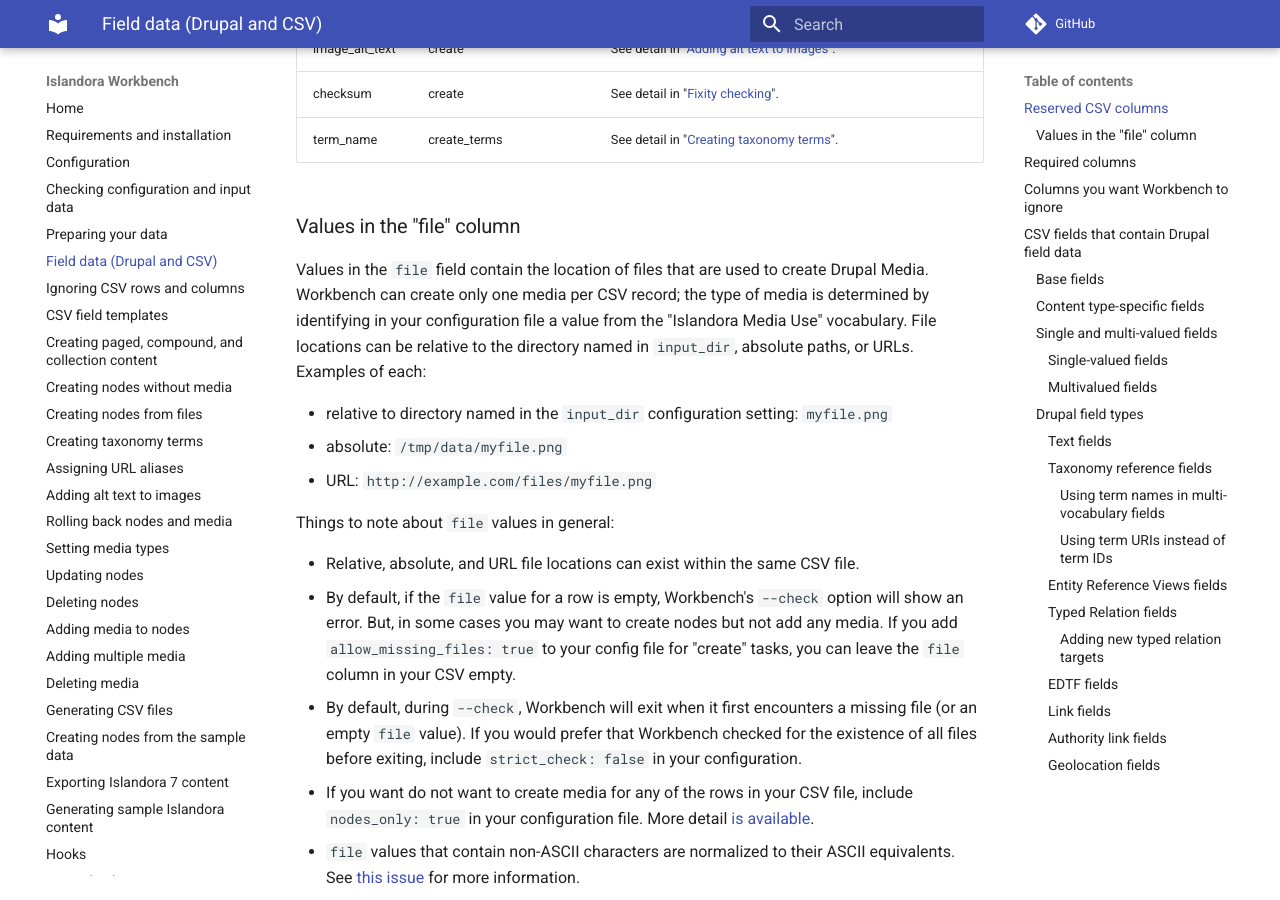
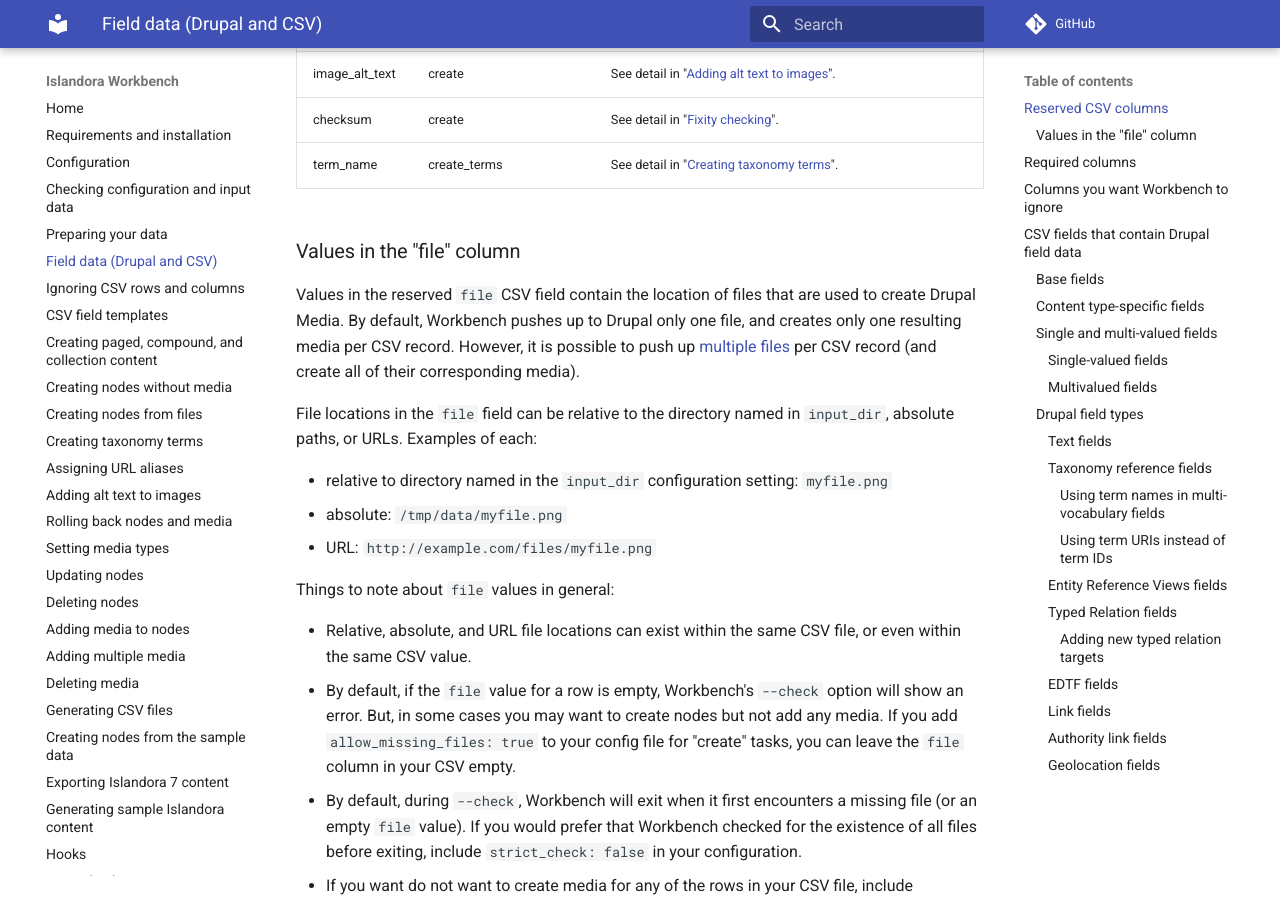
Before and after one commit to mjordan/islandora_workbench_docs, an MkDocs documentation site: the page built from docs/fields.md, in a window 1280 px wide and 900 px high, scrolled down 1453 px. Built offline with MkDocs 1.6.1 and Material for MkDocs 9.7.7, drawn with Linux system fonts in a browser that asks for light colours; comment, search, counter and statistics services are not loaded; some of the changed text lies outside the part shown.

Commit message:
Updates on values in the reserved 'file' CSV column.

```diff
--- a/docs/fields.md
+++ b/docs/fields.md
@@ -27,7 +27,9 @@
 
 ### Values in the "file" column
 
-Values in the `file` field contain the location of files that are used to create Drupal Media. Workbench can create only one media per CSV record; the type of media is determined by identifying in your configuration file a value from the "Islandora Media Use" vocabulary. File locations can be relative to the directory named in `input_dir`, absolute paths, or URLs. Examples of each:
+Values in the reserved `file` CSV field contain the location of files that are used to create Drupal Media. By default, Workbench pushes up to Drupal only one file, and creates only one resulting media per CSV record. However, it is possible to push up [multiple files](/islandora_workbench_docs/adding_multiple_media/) per CSV record (and create all of their corresponding media).
+
+File locations in the `file` field can be relative to the directory named in `input_dir`, absolute paths, or URLs. Examples of each:
 
 * relative to directory named in the `input_dir` configuration setting: `myfile.png`
 * absolute: `/tmp/data/myfile.png`
@@ -35,7 +37,7 @@
 
 Things to note about `file` values in general:
 
-* Relative, absolute, and URL file locations can exist within the same CSV file.
+* Relative, absolute, and URL file locations can exist within the same CSV file, or even within the same CSV value.
 * By default, if the `file` value for a row is empty, Workbench's `--check` option will show an error. But, in some cases you may want to create nodes but not add any media. If you add `allow_missing_files: true` to your config file for "create" tasks, you can leave the `file` column in your CSV empty.
 * By default, during `--check`, Workbench will exit when it first encounters a missing file (or an empty `file` value). If you would prefer that Workbench checked for the existence of all files before exiting, include `strict_check: false` in your configuration.
 * If you want do not want to create media for any of the rows in your CSV file, include `nodes_only: true` in your configuration file. More detail [is available](/islandora_workbench_docs/nodes_only/).
```
Also changed, not shown: other parts of docs/fields.md (+2 -2 lines), docs/changelog.md (+1 -1 lines), docs/configuration.md (+1 -1 lines).
